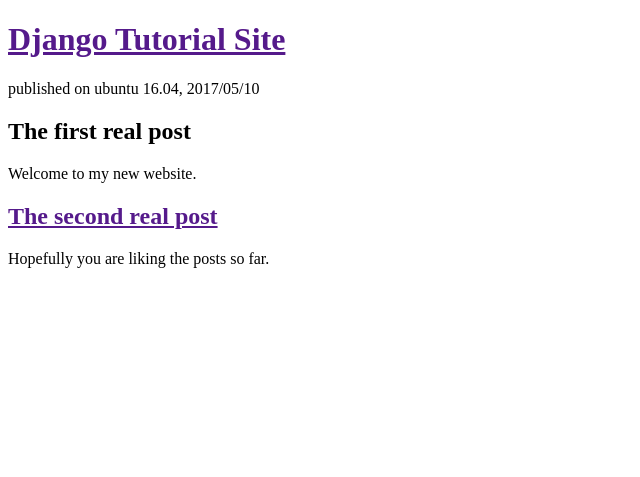
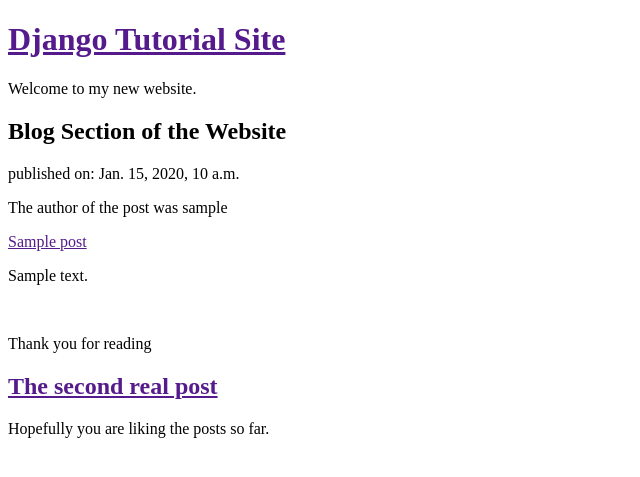
Before and after one commit to nathanbowness/my-first-blog, a Django app: template blog/templates/blog/post_list.html in a window 1280 px wide. Shown: the top 477 px of the page, without its empty margins (0-640 px from the left). Run offline with Django 3.2, Linux system fonts and the light colour scheme; the template is opened without the code that fills it: values that come from a table or form of the project are taken from there, others are empty; tables that the repository leaves empty hold one stand-in row (values such as "Sample post").

Commit message:
Added the blog posts to main page

```diff
--- a/blog/templates/blog/post_list.html
+++ b/blog/templates/blog/post_list.html
@@ -7,11 +7,18 @@
 <body>
     <div>
         <h1><a href="">Django Tutorial Site</a></h1>
+        <p>Welcome to my new website.</p>
     </div>
     <div>
-        <p>published on ubuntu 16.04, 2017/05/10 </p>
-        <h2>The first real post</h2>
-        <p>Welcome to my new website.</p>
+        <h2>Blog Section of the Website</h2>
+        {% for post in posts %}
+            <p>published on: {{ post.published_date }}</p>
+            <p>The author of the post was {{ post.author }}</p>
+            <p><a href="">{{ post.title }}</a></p>
+            <p>{{ post.text }}</p>
+            <br>
+        {% endfor %}
+        <p>Thank you for reading</p>
     </div>
     <div>
         <h2><a href="">The second real post</a></h2>
--- a/blog/views.py
+++ b/blog/views.py
@@ -1,6 +1,10 @@
 from django.shortcuts import render
+from .models import Post
+from django.utils import timezone
 
 # Very simple view to be seen, accessed by urls.py which calls post_list
 def post_list(request):
     # post_list.html will be accessed by this
-    return render(request, 'blog/post_list.html', {})
+
+    posts = Post.objects.filter(published_date__lte=timezone.now()).order_by('published_date')
+    return render(request, 'blog/post_list.html', {'posts': posts})
```
Also changed, not shown: blog/models.py (line endings or trailing spaces).
